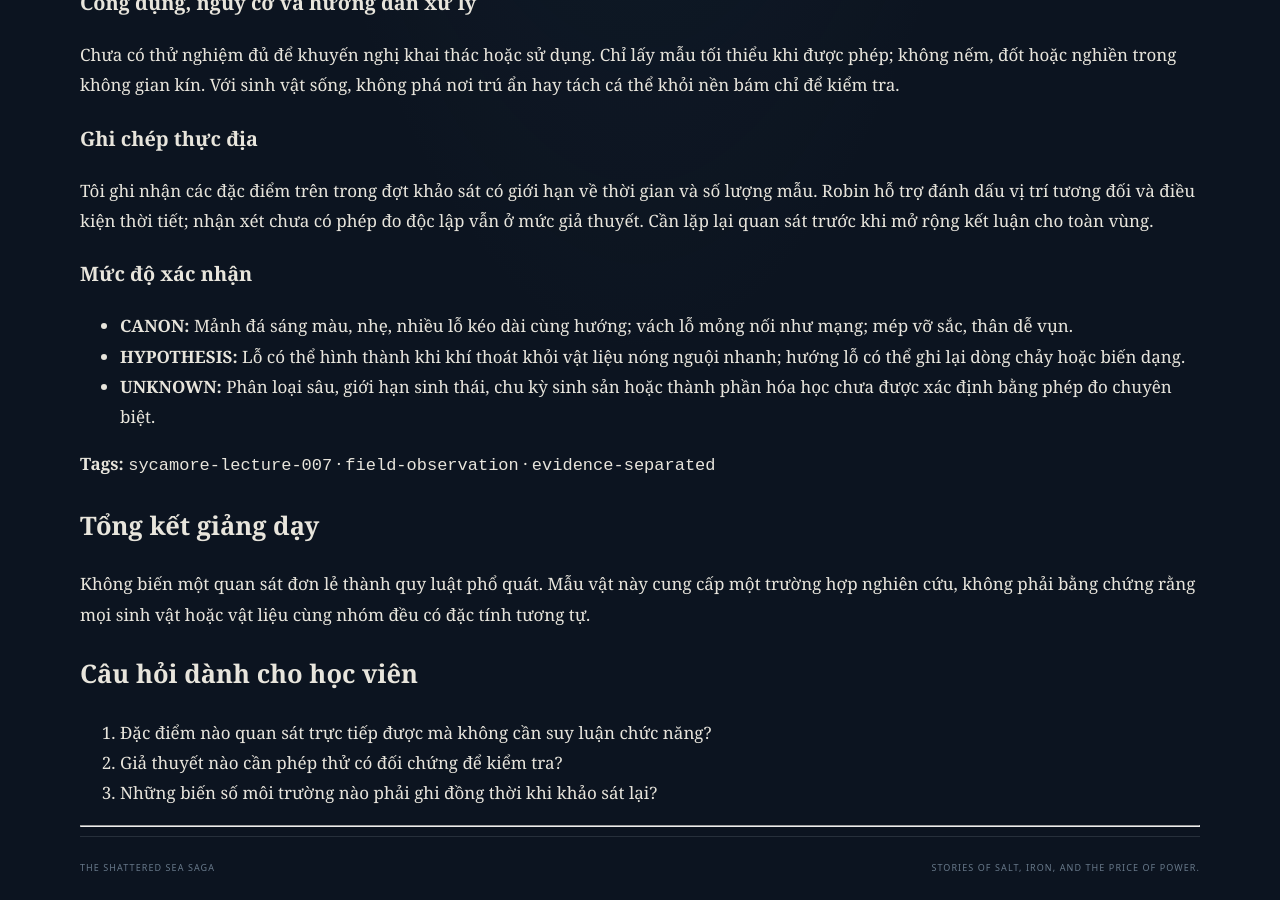
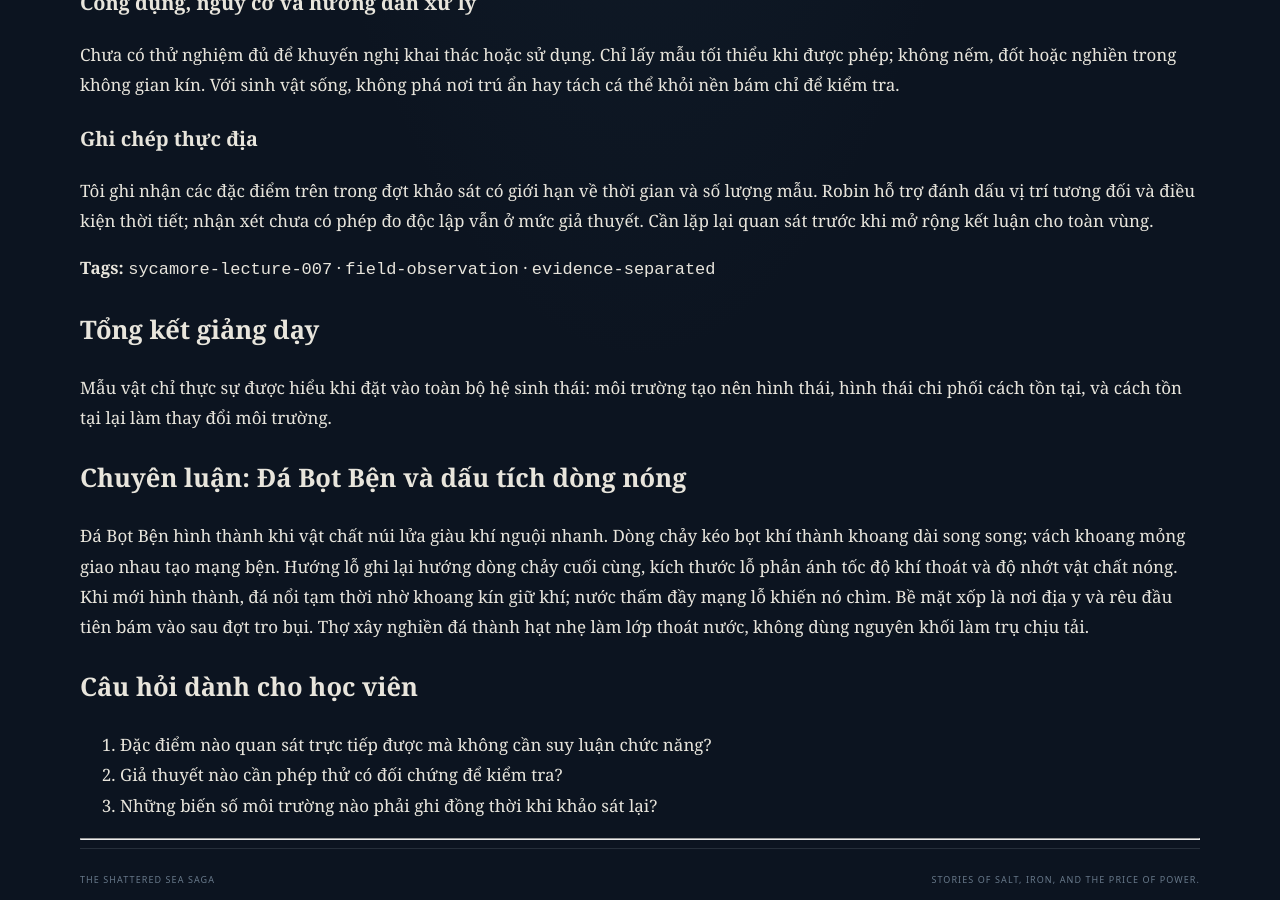
Before and after one commit to trduy91/seven-seas-reader, a Jekyll site: the page built from site/field-notes/sycamore/lecture-007-sau-lop-tro-nui-lua.md, in a window 1280 px wide and 900 px high, scrolled down 1145 px. Built offline with Jekyll 4.4.1, drawn with Linux system fonts in a browser that asks for light colours; our own code applies the rules of GitHub Pages for plain Markdown files.

Commit message:
Canon revision 007: expand lecture and repair image links

```diff
--- a/site/field-notes/sycamore/lecture-007-sau-lop-tro-nui-lua.md
+++ b/site/field-notes/sycamore/lecture-007-sau-lop-tro-nui-lua.md
@@ -10,7 +10,6 @@ Sau lớp tro núi lửa là chủ đề của buổi khảo sát này. Tôi ch
 ## I. Khoáng vật / Đá — Đá Bọt Bện
 
 ![Tranh khoa học Đá Bọt Bện](https://raw.githubusercontent.com/trduy91/seven-seas/main/docs/world/geography/ecology/sycamore-field-notes/images/SS-SYC-20261127-007-MN01.jpg)
-
 
 **Mã hồ sơ:** `SS-SYC-20261127-007-MN01`
 **Phân loại:** Đá núi lửa nhiều lỗ rỗng; nguồn chưa rõ
@@ -32,17 +31,15 @@ Chưa có thử nghiệm đủ để khuyến nghị khai thác hoặc sử dụ
 
 Tôi ghi nhận các đặc điểm trên trong đợt khảo sát có giới hạn về thời gian và số lượng mẫu. Robin hỗ trợ đánh dấu vị trí tương đối và điều kiện thời tiết; nhận xét chưa có phép đo độc lập vẫn ở mức giả thuyết. Cần lặp lại quan sát trước khi mở rộng kết luận cho toàn vùng.
 
-### Mức độ xác nhận
-
-- **CANON:** Mảnh đá sáng màu, nhẹ, nhiều lỗ kéo dài cùng hướng; vách lỗ mỏng nối như mạng; mép vỡ sắc, thân dễ vụn.
-- **HYPOTHESIS:** Lỗ có thể hình thành khi khí thoát khỏi vật liệu nóng nguội nhanh; hướng lỗ có thể ghi lại dòng chảy hoặc biến dạng.
-- **UNKNOWN:** Phân loại sâu, giới hạn sinh thái, chu kỳ sinh sản hoặc thành phần hóa học chưa được xác định bằng phép đo chuyên biệt.
-
 **Tags:** `sycamore-lecture-007` · `field-observation` · `evidence-separated`
 
 ## Tổng kết giảng dạy
 
-Không biến một quan sát đơn lẻ thành quy luật phổ quát. Mẫu vật này cung cấp một trường hợp nghiên cứu, không phải bằng chứng rằng mọi sinh vật hoặc vật liệu cùng nhóm đều có đặc tính tương tự.
+Mẫu vật chỉ thực sự được hiểu khi đặt vào toàn bộ hệ sinh thái: môi trường tạo nên hình thái, hình thái chi phối cách tồn tại, và cách tồn tại lại làm thay đổi môi trường.
+
+## Chuyên luận: Đá Bọt Bện và dấu tích dòng nóng
+
+Đá Bọt Bện hình thành khi vật chất núi lửa giàu khí nguội nhanh. Dòng chảy kéo bọt khí thành khoang dài song song; vách khoang mỏng giao nhau tạo mạng bện. Hướng lỗ ghi lại hướng dòng chảy cuối cùng, kích thước lỗ phản ánh tốc độ khí thoát và độ nhớt vật chất nóng. Khi mới hình thành, đá nổi tạm thời nhờ khoang kín giữ khí; nước thấm đầy mạng lỗ khiến nó chìm. Bề mặt xốp là nơi địa y và rêu đầu tiên bám vào sau đợt tro bụi. Thợ xây nghiền đá thành hạt nhẹ làm lớp thoát nước, không dùng nguyên khối làm trụ chịu tải.
 
 ## Câu hỏi dành cho học viên
 
```
